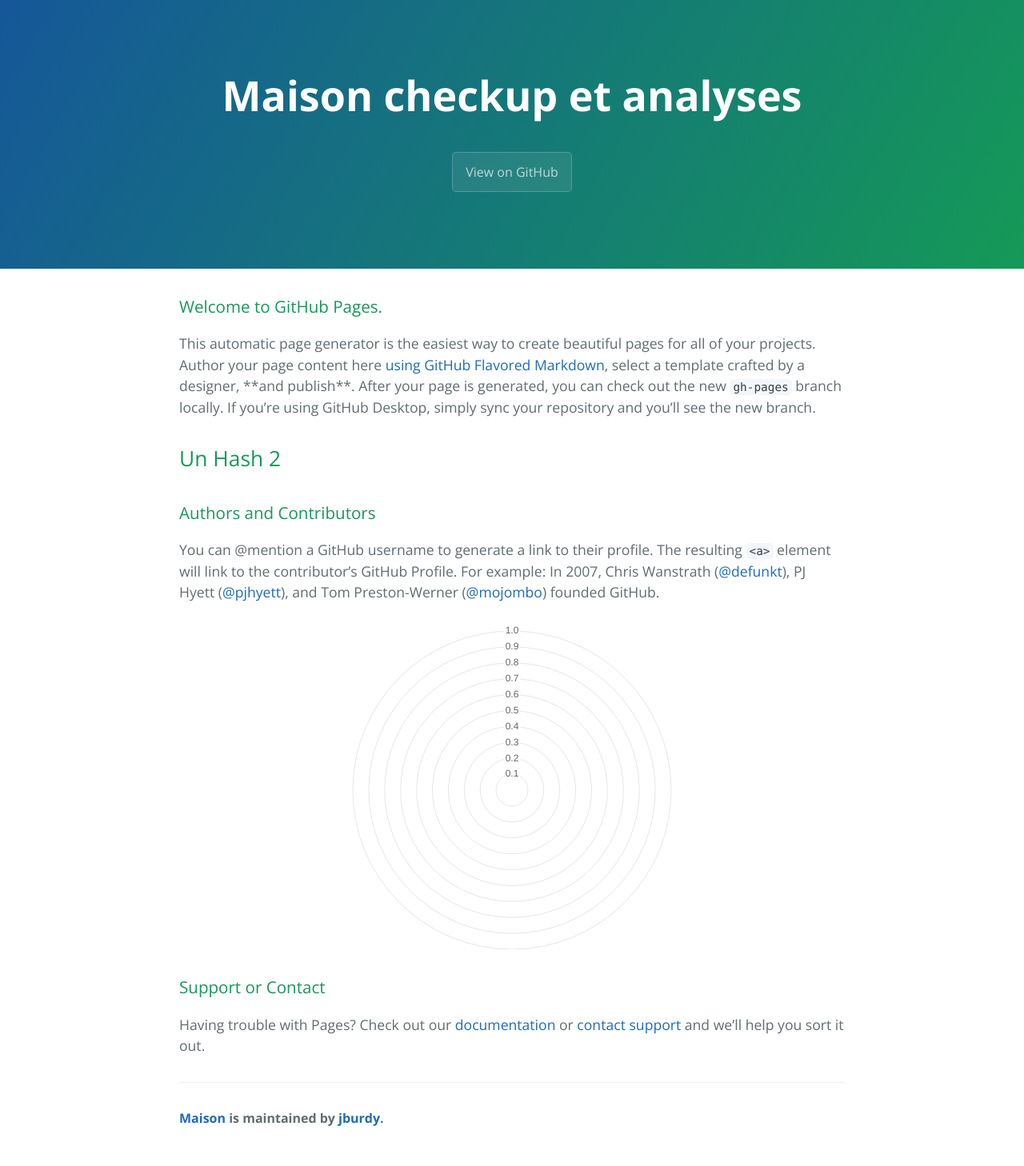
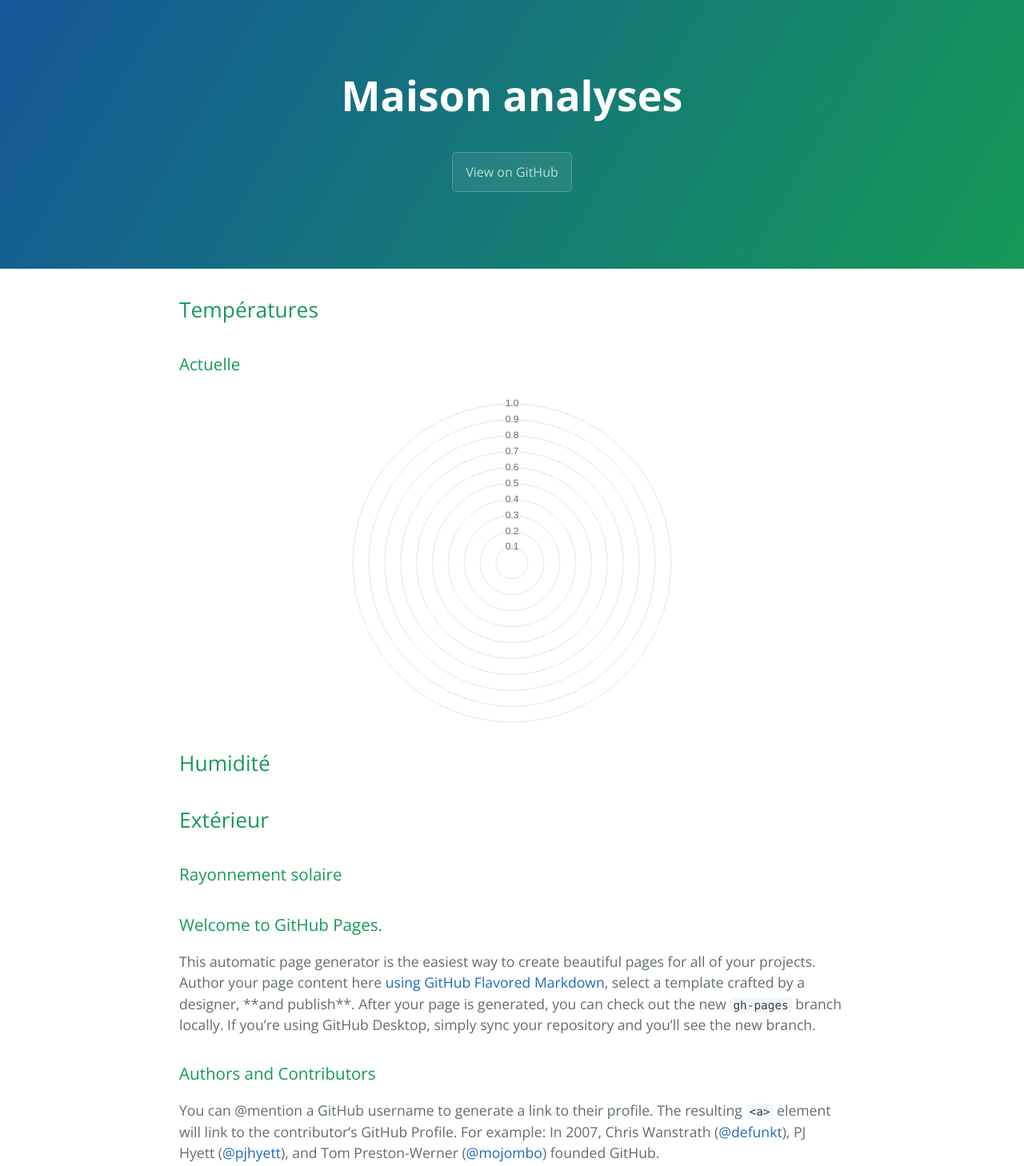
Before and after one commit to jburdy/Maison, a plain HTML site: page index.html in a window 1280 px wide. Shown: the top 1458 px of the page at 80% size. Drawn offline with nearby package versions, Linux system fonts and the light colour scheme; no server answers.

Commit message:
Update index.html

```diff
--- a/index.html
+++ b/index.html
@@ -16,30 +16,19 @@
   </head>
   <body>
     <section class="page-header">
-      <h1 class="project-name">Maison checkup et analyses</h1>
+      <h1 class="project-name">Maison analyses</h1>
       <h2 class="project-tagline"></h2>
       	<a href="https://github.com/jburdy/test" class="btn">View on GitHub</a>
     </section>
 
     <section class="main-content">
 
-<h3>
-<a id="welcome-to-github-pages" class="anchor" href="#welcome-to-github-pages" aria-hidden="true"><span aria-hidden="true" class="octicon octicon-link"></span></a>Welcome to GitHub Pages.</h3>
-
-<p>This automatic page generator is the easiest way to create beautiful pages for all of your projects. Author your page content here <a href="https://guides.github.com/features/mastering-markdown/">using GitHub Flavored Markdown</a>, select a template crafted by a designer, **and publish**. After your page is generated, you can check out the new <code>gh-pages</code> branch locally. If you’re using GitHub Desktop, simply sync your repository and you’ll see the new branch.</p>
-
-	    <h2>Un Hash 2</h2>
-
-<h3>
-<a id="authors-and-contributors" class="anchor" href="#authors-and-contributors" aria-hidden="true"><span aria-hidden="true" class="octicon octicon-link"></span></a>Authors and Contributors</h3>
-
-<p>You can @mention a GitHub username to generate a link to their profile. The resulting <code>&lt;a&gt;</code> element will link to the contributor’s GitHub Profile. For example: In 2007, Chris Wanstrath (<a href="https://github.com/defunkt" class="user-mention">@defunkt</a>), PJ Hyett (<a href="https://github.com/pjhyett" class="user-mention">@pjhyett</a>), and Tom Preston-Werner (<a href="https://github.com/mojombo" class="user-mention">@mojombo</a>) founded GitHub.</p>
-
-    <div>
-        <canvas id="chart"></canvas>
-    </div>
-      <script>
-
+	    <h2>Températures</h2>
+	    <h3>Actuelle</h3>
+	        <div>
+        		<canvas id="chart"></canvas>
+   		 </div>
+	 <script>
 var data = {
 	datasets: [{
 			data: [],
@@ -57,19 +46,35 @@ chartFillTsFlat(window.chart, 25337, ['field1', 'field3', 'field5']);
 chartFillTsFlat(window.chart, 25339, ['field1']);
 chartFillTsFlat(window.chart, 46518, ['field2']);
 chartFillTsFlat(window.chart, 124377, ['field1']);
+    </script>
 
-    </script>
+
+	    <h2>Humidité</h2>
+
+
+	    <h2>Extérieur</h2>
+
+	    <h3>Rayonnement solaire</h3>
+
+
+	   <h3>
+<a id="welcome-to-github-pages" class="anchor" href="#welcome-to-github-pages" aria-hidden="true"><span aria-hidden="true" class="octicon octicon-link"></span></a>Welcome to GitHub Pages.</h3>
+
+<p>This automatic page generator is the easiest way to create beautiful pages for all of your projects. Author your page content here <a href="https://guides.github.com/features/mastering-markdown/">using GitHub Flavored Markdown</a>, select a template crafted by a designer, **and publish**. After your page is generated, you can check out the new <code>gh-pages</code> branch locally. If you’re using GitHub Desktop, simply sync your repository and you’ll see the new branch.</p>
+
+
+
 <h3>
-<a id="support-or-contact" class="anchor" href="#support-or-contact" aria-hidden="true"><span aria-hidden="true" class="octicon octicon-link"></span></a>Support or Contact</h3>
+<a id="authors-and-contributors" class="anchor" href="#authors-and-contributors" aria-hidden="true"><span aria-hidden="true" class="octicon octicon-link"></span></a>Authors and Contributors</h3>
 
-<p>Having trouble with Pages? Check out our <a href="https://help.github.com/pages">documentation</a> or <a href="https://github.com/contact">contact support</a> and we’ll help you sort it out.</p>
+<p>You can @mention a GitHub username to generate a link to their profile. The resulting <code>&lt;a&gt;</code> element will link to the contributor’s GitHub Profile. For example: In 2007, Chris Wanstrath (<a href="https://github.com/defunkt" class="user-mention">@defunkt</a>), PJ Hyett (<a href="https://github.com/pjhyett" class="user-mention">@pjhyett</a>), and Tom Preston-Werner (<a href="https://github.com/mojombo" class="user-mention">@mojombo</a>) founded GitHub.</p>
+
+
+
 
       <footer class="site-footer">
         <span class="site-footer-owner"><a href="https://github.com/jburdy/test">Maison</a> is maintained by <a href="https://github.com/jburdy">jburdy</a>.</span>
-
       </footer>
-
     </section>
-
   </body>
 </html>
```
